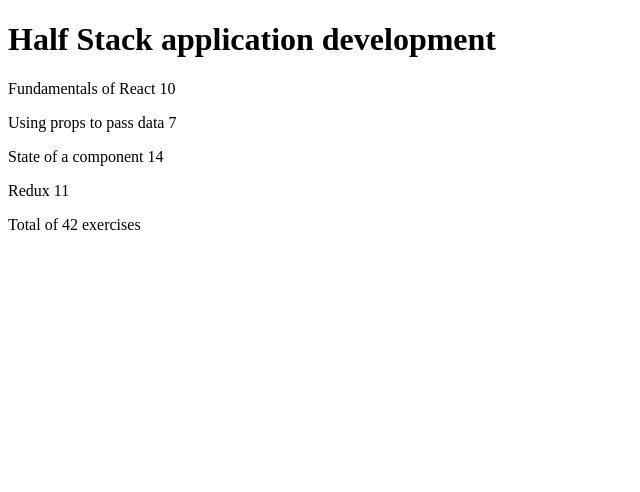
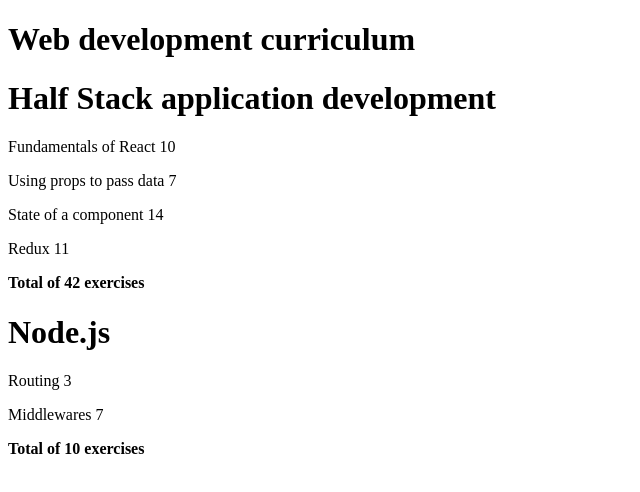
Before and after one commit to matiagustinsimon/fullstackopen, a React (Vite) app in the folder part2/: page / in a window 1280 px wide. Shown: the top 492 px of the page, without its empty margins (0-640 px from the left). Built offline with nearby package versions, Linux system fonts and the light colour scheme.

Commit message:
feat: Complete exercise 2.4 (More courses)

```diff
--- a/part2/src/App.jsx
+++ b/part2/src/App.jsx
@@ -5,7 +5,7 @@ const Part = ({ name, exercise }) => <p>{name} {exercise}</p>
 
 const Sum = ({parts}) => {
     const sum = parts.reduce((acc, curr) => acc + curr.exercises, 0);
-    return (<p>Total of {sum} exercises</p>)
+    return (<p><strong>Total of {sum} exercises</strong></p>)
 }
 
 const Course = ({course}) => {
@@ -20,9 +20,10 @@ const Course = ({course}) => {
 }
 
 const App = () => {
-    const course = {
+    const courses = [
+        {
+            name: 'Half Stack application development',
             id: 1,
-        name: 'Half Stack application development',
             parts: [
                 {
                     name: 'Fundamentals of React',
@@ -45,9 +46,31 @@ const App = () => {
                     id: 4
                 }
             ]
+        },
+        {
+            name: 'Node.js',
+            id: 2,
+            parts: [
+                {
+                    name: 'Routing',
+                    exercises: 3,
+                    id: 1
+                },
+                {
+                    name: 'Middlewares',
+                    exercises: 7,
+                    id: 2
                 }
+            ]
+        }
+    ]
 
-    return <Course course={course} />
+    return (
+        <div>
+            <h1>Web development curriculum</h1>
+            {courses.map(course => (<Course key={course.id} course={course} /> ))}
+        </div>
+    )
 }
 
 export default App
```
Lines whose indentation alone changed are shown as unchanged.
